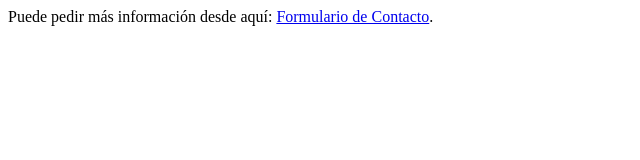
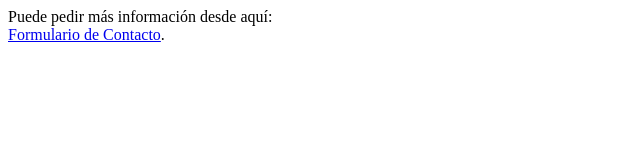
Before and after one commit to blas-llavero/blas-llavero.github.io, a plain HTML site: page es/message.html in a window 1280 px wide. Shown: the whole page, without its empty margins (0-640 px from the left). Drawn offline with Linux system fonts and the light colour scheme.

Commit message:
Update message.html

```diff
--- a/es/message.html
+++ b/es/message.html
@@ -7,7 +7,7 @@
       Puede pedir más información desde aquí:
       <a
         href="https://docs.google.com/forms/d/1UGIwijruZT7VrCc-gIDXz5Cmu_ToA5gIYLYGKFGi5JE/edit?usp=sharing"
-        >Formulario de Contacto</a
+        ><br />Formulario de Contacto</a
       >.
     </p>
   </body>
```
